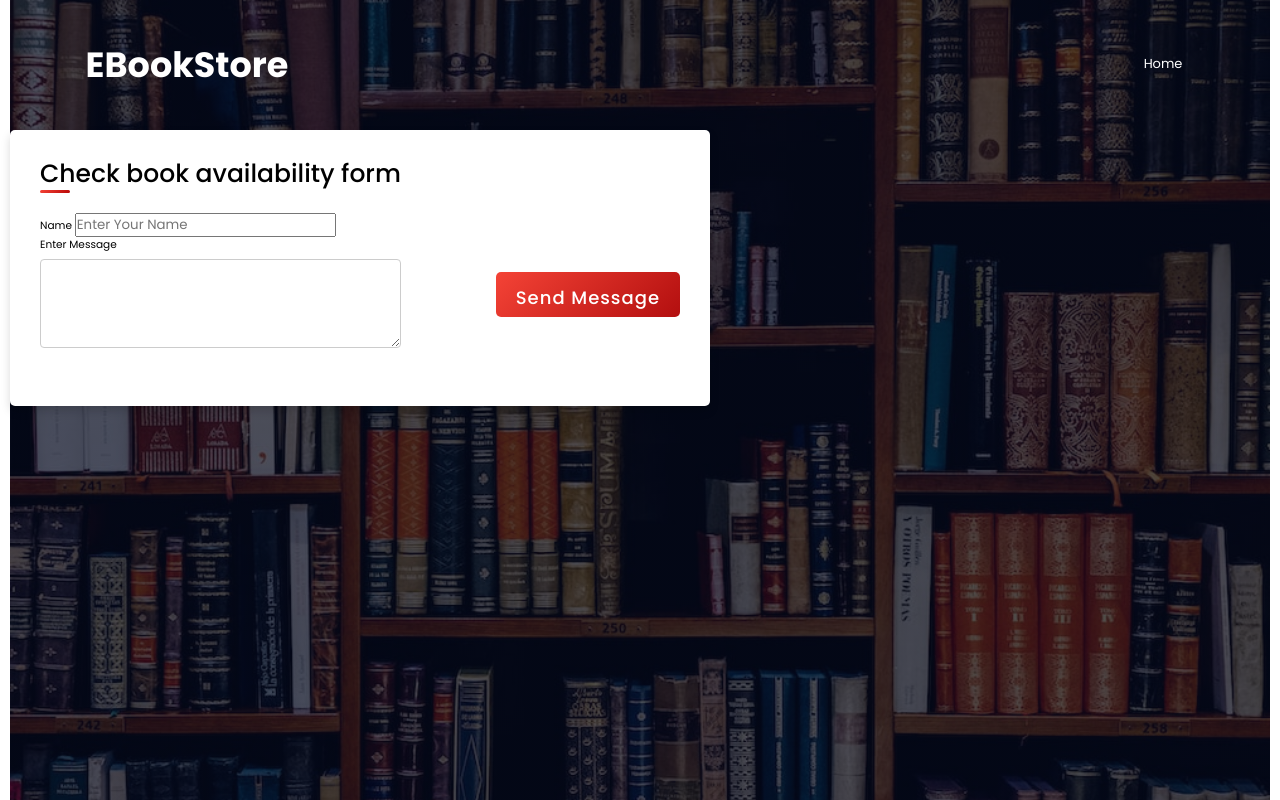
After one commit to Chaotic-Nature/Online-Bookstore, a PHP site: page /Buyer/send_msg.php?id=1 in a window 1280 px wide. The commit adds this page. Run offline with PHP 8.4, Linux system fonts and the light colour scheme; data that the repository does not hold is empty.

Commit message:
Check book availibility message

```diff
--- a/WEBDEV POE/Admin/Orders.php
+++ b/WEBDEV POE/Admin/Orders.php
@@ -11,7 +11,8 @@ include("../Database_files/DBConn.php");
 <head>
     <meta http-equiv="X-UA-Compatible" content="IE=edge" />
     <meta name="viewport" content="width=device-width, initial-scale=1, shrink-to-fit=no" />
-
+    <script src="https://kit.fontawesome.com/18e4557fb5.js" crossorigin="anonymous"></script>
+    <script src="https://cdn.jsdelivr.net/npm/bootstrap@5.2.2/dist/css/bootstrap.min.css"></script>
     <link href="../styling/Admin.css?v=<?php echo time(); ?>" rel="stylesheet" />
     <link href="../styling/style.css?v=<?php echo time(); ?>" rel="stylesheet" />
 
@@ -35,7 +36,7 @@ include("../Database_files/DBConn.php");
                 <li><a href="../Admin/Users.php">Users</a></li>
                 <li><a class="nav-link" href="../Admin/books.php">Books</a></li>
                 <li><a class="nav-link" href="../Admin/Orders.php">Orders</a></li>
-                <li><a class="nav-link" href="../Admin/Orders.php">Updates</a></li>
+                <li><a class="nav-link" href="../Admin/Messages.php">Messages<i class="fa-solid fa-envelope"><span class="badge text-bg-secondary">4</span></i></a></li>
 
 
                 <!-- logged in user information -->
--- a/WEBDEV POE/Admin/Users.php
+++ b/WEBDEV POE/Admin/Users.php
@@ -10,7 +10,8 @@ include("../Database_files/DBConn.php");
 <head>
     <meta http-equiv="X-UA-Compatible" content="IE=edge" />
     <meta name="viewport" content="width=device-width, initial-scale=1, shrink-to-fit=no" />
-
+    <script src="https://kit.fontawesome.com/18e4557fb5.js" crossorigin="anonymous"></script>
+    <script src="https://cdn.jsdelivr.net/npm/bootstrap@5.2.2/dist/css/bootstrap.min.css"></script>
     <link href="../styling/Admin.css?v=<?php echo time(); ?>" rel="stylesheet" />
     <link href="../styling/style.css?v=<?php echo time(); ?>" rel="stylesheet" />
 
@@ -34,7 +35,7 @@ include("../Database_files/DBConn.php");
                 <li><a href="../Admin/Users.php">Users</a></li>
                 <li><a class="nav-link" href="../Admin/books.php">Books</a></li>
                 <li><a class="nav-link" href="../Admin/Orders.php">Orders</a></li>
-                <li><a class="nav-link" href="../Admin/Orders.php">Updates</a></li>
+                <li><a class="nav-link" href="../Admin/Messages.php">Messages<i class="fa-solid fa-envelope"><span class="badge text-bg-secondary">4</span></i></a></li>
 
 
                 <!-- logged in user information -->
--- a/WEBDEV POE/Admin/books.php
+++ b/WEBDEV POE/Admin/books.php
@@ -10,7 +10,8 @@ include("../Database_files/DBConn.php");
 <head>
     <meta http-equiv="X-UA-Compatible" content="IE=edge" />
     <meta name="viewport" content="width=device-width, initial-scale=1, shrink-to-fit=no" />
-
+    <script src="https://kit.fontawesome.com/18e4557fb5.js" crossorigin="anonymous"></script>
+    <script src="https://cdn.jsdelivr.net/npm/bootstrap@5.2.2/dist/css/bootstrap.min.css"></script>
     <link href="../styling/Admin.css?v=<?php echo time(); ?>" rel="stylesheet" />
     <link href="../styling/style.css?v=<?php echo time(); ?>" rel="stylesheet" />
 
@@ -34,8 +35,7 @@ include("../Database_files/DBConn.php");
                 <li><a href="../Admin/Users.php">Users</a></li>
                 <li><a class="nav-link" href="../Admin/books.php">Books</a></li>
                 <li><a class="nav-link" href="../Admin/Orders.php">Orders</a></li>
-                <li><a class="nav-link" href="../Admin/Orders.php">Updates</a></li>
-
+                <li><a class="nav-link" href="../Admin/Messages.php">Messages<i class="fa-solid fa-envelope"><span class="badge text-bg-secondary">4</span></i></a></li>
 
                 <!-- logged in user information -->
                 <?php
--- /dev/null
+++ b/WEBDEV POE/Buyer/send_msg.php
@@ -0,0 +1,63 @@
+<?php ?>
+<?php
+session_start();
+include_once('../Database_files/DBConn.php');
+$id=$_GET['id'];
+
+	$query=mysqli_query($DBConn,"SELECT * from tblBooks where bookID='$id'");
+	$row=mysqli_fetch_array($query);
+?>
+<!DOCTYPE html>
+<html lang="en">
+  <head>
+    <meta charset="UTF-8">
+    <meta http-equiv="X-UA-Compatible" content="IE=edge">
+    <meta name="viewport" content="width=device-width, initial-scale=1.0">
+    <title> Ebook Store Home </title>
+    <link rel = "stylesheet" href="../styling/style.css">
+    <link rel = "stylesheet" href="../styling/form.css?v=<?php echo time();?>">
+    <link rel ="stylesheet" href="https://stackpath.bootstrapcdn.com/font-awesome/4.7.0/css/font-awesome.min.css">
+  </head>
+  <body>
+    <section class ="header">
+      <section id="home">
+        <nav>
+          <!--<input type="checkbox" id="check">
+          <label for ="check" class="checkbtn">
+            <i class="fas fa-bars"></i>
+          </label>-->
+          <label class = "logo"><b>EBookStore</b></label>
+          <div class="nav-links" id="navLinks">
+            <i class="fa fa-times" onclick="hideMenu()"></i>
+            <ul>
+              <li> <a href="../Index.php"> Home </a> </li>
+            </ul>
+          </div>
+          <i class ="fa fa-bars" onclick="showMenu()"></i>
+        </nav>
+        <div class="container">
+          <div class="title">Check book availability form</div>
+          <div class="content">
+            <form action="../Admin/view-messages.php?id=<?php echo $id; ?>" method="POST" enctype="multipart/form-data">
+              <div class="user-details">
+                <div class="form-group">
+                  <span class="details">Name</span>
+                  <input type="textarea" name="name" placeholder="Enter Your Name" required>
+                </div>
+                <div class="form-group">
+                  <span class="details">Enter Message</span>
+                  <textarea class="form-control" rows="3" name="msg" required></textarea>
+                </div>
+
+
+              <div class="button">
+                <input type="submit" name="submit" value="Send Message">
+              </div>
+            </form>
+          </div>
+          </div>
+        </div>
+      </section>
+    </section>
+  </body>
+</html>
--- a/WEBDEV POE/Index.php
+++ b/WEBDEV POE/Index.php
@@ -39,7 +39,8 @@
                                 echo '<li> <a href="#writer"> About Us</a> </li>';
                                 echo '<li> <a href="#Sale"> Books for sale! </a> </li>';
                                 echo '<li> <a href="#Involved"> Sell your books here! </a> </li>';
-                                echo '<li> <a href="./Web_pages/Login.php"> Login/Signup </a> </li>';
+                                echo '<li> <a href="inc_files/logout.php"> Logout </a> </li>';
+                                echo '<li> <a href="./Web_pages/Message.php"> Notifications <span id="count">4</span></a> </li>';
                             }
                             else{
                                 //when the user is logged out it displays these links//
@@ -226,6 +227,9 @@
                                                     echo '<div class="price">Price: R'. $Row['price'].'</div>';
                                                     echo '<div class="btnCart">';
                                                     echo '<p> add to cart </p>';
+                                                    echo '</div>';
+                                                    echo '<div class="btnCart">';
+                                                    echo '<a style="text-decoration:none; color:black" href="Buyer/send_msg.php?id='.$Row['bookID'].'"><p>Message</p></a>';
                                                     echo '</div>';
                                         echo '</div>';
                                         echo '</div>';
--- a/WEBDEV POE/Web_pages/admindash.php
+++ b/WEBDEV POE/Web_pages/admindash.php
@@ -9,7 +9,8 @@ include("../Database_files/DBConn.php");
 <head>
     <meta http-equiv="X-UA-Compatible" content="IE=edge" />
     <meta name="viewport" content="width=device-width, initial-scale=1, shrink-to-fit=no" />
-
+    <script src="https://kit.fontawesome.com/18e4557fb5.js" crossorigin="anonymous"></script>
+    <script src="https://cdn.jsdelivr.net/npm/bootstrap@5.2.2/dist/css/bootstrap.min.css"></script>
     <link href="../styling/style.css?v=<?php echo time(); ?>" rel="stylesheet" />
     <link href="../styling/Admin.css?v=<?php echo time(); ?>" rel="stylesheet" />
     <title>Admin Panel</title>
@@ -34,8 +35,7 @@ include("../Database_files/DBConn.php");
                 <li><a class="nav-link" href="../Admin/Users.php">Users</a></li>
                 <li><a class="nav-link" href="../Admin/books.php">Books</a></li>
                 <li><a class="nav-link" href="../Admin/Orders.php">Orders</a></li>
-                <li><a class="nav-link" href="../Admin/Orders.php">Updates</a></li>
-
+                <li><a class="nav-link" href="../Admin/Messages.php">Messages<i class="fa-solid fa-envelope"><span class="badge text-bg-primary">4</span></i></a></li>
                 <div class="small">Logged in as:</div>
                 <!-- logged in user information -->
                 <?php
```
Also changed, not shown: WEBDEV POE/Admin/view-messages.php (added).
